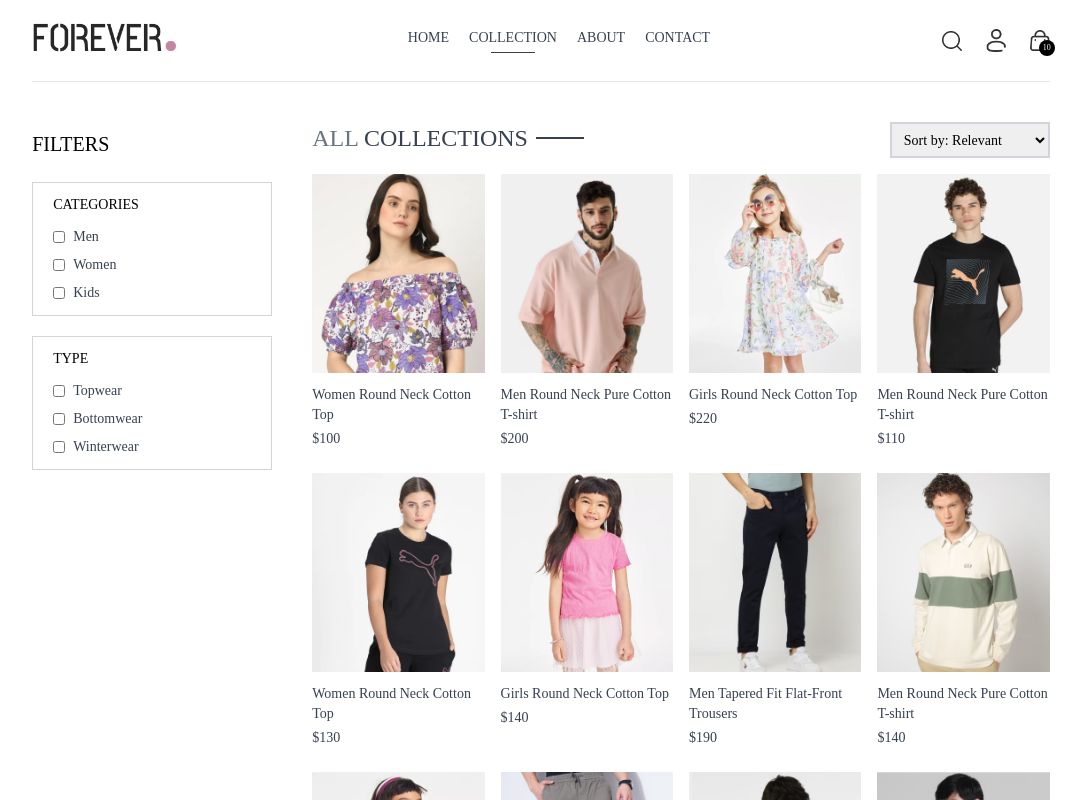
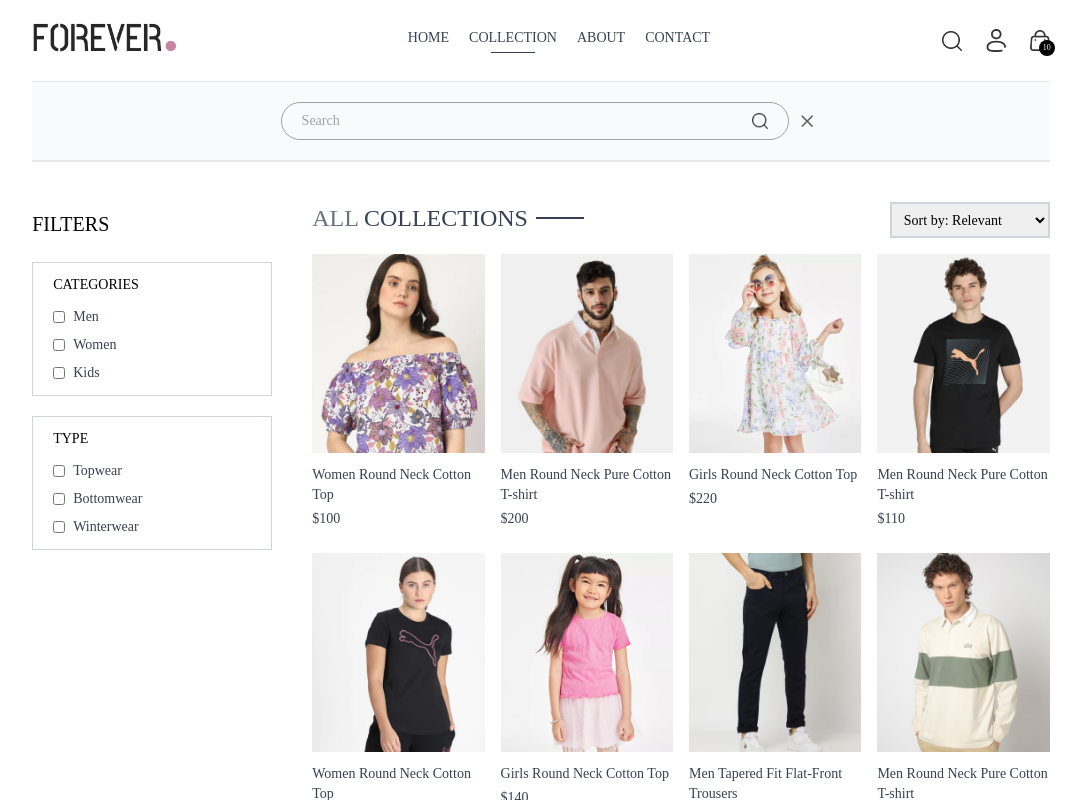
Before and after one commit to SarahHanks04/Simple-eCommerce, a React (Vite) app: page /collection in a window 1280 px wide. Both pictures are taken after a click on the picture 1050 px from the left and 40 px from the top of the page. Shown: the top 800 px of the page, without its empty margins (99-1185 px from the left). Built offline with nearby package versions, Linux system fonts and the light colour scheme.

Commit message:
SearchBar updated

```diff
--- a/src/App.jsx
+++ b/src/App.jsx
@@ -12,6 +12,7 @@
 import Orders from "./Pages/Orders"
 import Navbar from "./Components/Navbar"
 import Footer from "./Components/Footer"
+import SearchBar from "./Components/SearchBar"
 
 function App() {
 
@@ -19,6 +20,7 @@
   return (
     <div className="px-4 sm:px-[5vw] md:px-[7vw] lg:px-[9vw]">
     <Navbar />
+    <SearchBar />
       <Routes>
         <Route path="/" element={<Home />} />
         <Route path="/collection" element={<Collection />} />
--- a/src/Components/Navbar.jsx
+++ b/src/Components/Navbar.jsx
@@ -1,9 +1,14 @@
-import React, { useState } from "react";
+import React, { useContext, useState } from "react";
 import { assets } from "../assets/assets";
 import { Link, NavLink } from "react-router-dom";
+import { ShopContext } from "../Context/ShopContext";
 
 const Navbar = () => {
   const [visible, setVisible] = useState(false);
+
+  const {setShowSearch} = useContext(ShopContext);
+
+
   return (
     <div className="flex items-center justify-between py-5 font-medium">
       <Link to='/'><img src={assets.logo} className="w-36" alt="" /></Link>
@@ -31,7 +36,7 @@
       </ul>
 
       <div className="flex items-center gap-6">
-        <img src={assets.search_icon} className="w-5 cursor-pointer" alt="" />
+        <img onClick={() => setShowSearch(true)} src={assets.search_icon} className="w-5 cursor-pointer" alt="" />
 
         <div className="group relative">
           <img
--- a/src/Components/ProductItem.jsx
+++ b/src/Components/ProductItem.jsx
@@ -12,6 +12,7 @@
       <p className='pt-3 pb-1 text-sm'>{name}</p>
       <p className='text-sm font-medium'>{currency}{price}</p>
     </Link>
+
   )
 }
 
--- /dev/null
+++ b/src/Components/SearchBar.jsx
@@ -0,0 +1,45 @@
+import React, { useContext, useEffect, useState } from "react";
+import { ShopContext } from "../Context/ShopContext";
+import { assets } from "../assets/assets";
+import { useLocation } from "react-router-dom";
+
+const SearchBar = () => {
+  const { search, setSearch, showSearch, setShowSearch } =
+    useContext(ShopContext);
+
+  const [visible, setVisible] = useState(false);
+
+  const location = useLocation();
+
+  useEffect(() => {
+    if (location.pathname.includes("collection")) {
+      setVisible(true);
+    } else {
+      setVisible(false);
+    }
+  }, [location]);
+
+  return showSearch && visible ? (
+    <div className="border-t border-b bg-gray-50 text-center">
+      <div className="inline-flex items-center justify-center border border-gray-400 px-5 py-2 my-5 mx-3 rounded-full w-3/4 sm:w-1/2">
+        <input
+          className="flex-1 outline-none bg-inherit text-sm"
+          type="text"
+          id="search"
+          value={search}
+          onChange={(e) => setSearch(e.target.value)}
+          placeholder="Search"
+        />
+        <img className="w-4" src={assets.search_icon} alt="" />
+      </div>
+      <img
+        onClick={() => setShowSearch(false)}
+        className="inline w-3 cursor-pointer"
+        src={assets.cross_icon}
+        alt=""
+      />
+    </div>
+  ) : null;
+};
+
+export default SearchBar;
--- a/src/Context/ShopContext.jsx
+++ b/src/Context/ShopContext.jsx
@@ -1,4 +1,4 @@
-import { createContext } from "react";
+import { createContext, useState } from "react";
 import { products } from "../assets/assets";
 
 export const ShopContext = createContext();
@@ -7,9 +7,12 @@
     const currency = '$';
     const delivery_fee = 10;
 
+    const [search, setSearch] = useState("");
+    const [showSearch, setShowSearch] = useState(false)
+
 
     const value = {
-        products, currency, delivery_fee
+        products, currency, delivery_fee, search, setSearch, showSearch,setShowSearch,
     }
 
     return (
--- a/src/Pages/Collection.jsx
+++ b/src/Pages/Collection.jsx
@@ -8,7 +8,7 @@
 
 const Collection = () => {
 
-  const { products } = useContext(ShopContext);
+  const { products, search, showSearch } = useContext(ShopContext);
 
   const [showFilter, setShowFilter] = useState(false);
 
@@ -41,6 +41,10 @@
   const applyFilter = () => {
     let productsCopy = products.slice();
 
+    if (showSearch && search) {
+      productsCopy = productsCopy.filter(item => item.name.toLowerCase().includes(search.toLowerCase()))
+    }
+
     if (category.length > 0) {
       productsCopy = productsCopy.filter(item => category.includes(item.category));
     }
@@ -72,7 +76,7 @@
 
   useEffect(() => {
     applyFilter()
-  },[category, subCategory])
+  },[category, subCategory, search, showSearch])
 
   useEffect(() => {
     sortProduct();
--- a/src/Pages/Product.jsx
+++ b/src/Pages/Product.jsx
@@ -1,6 +1,10 @@
 import React from 'react'
+import { useParams } from 'react-router-dom'
 
 const Product = () => {
+
+  // const {productId} = useParams();
+  // console.log(productId )
   return (
     <div>
 
```
